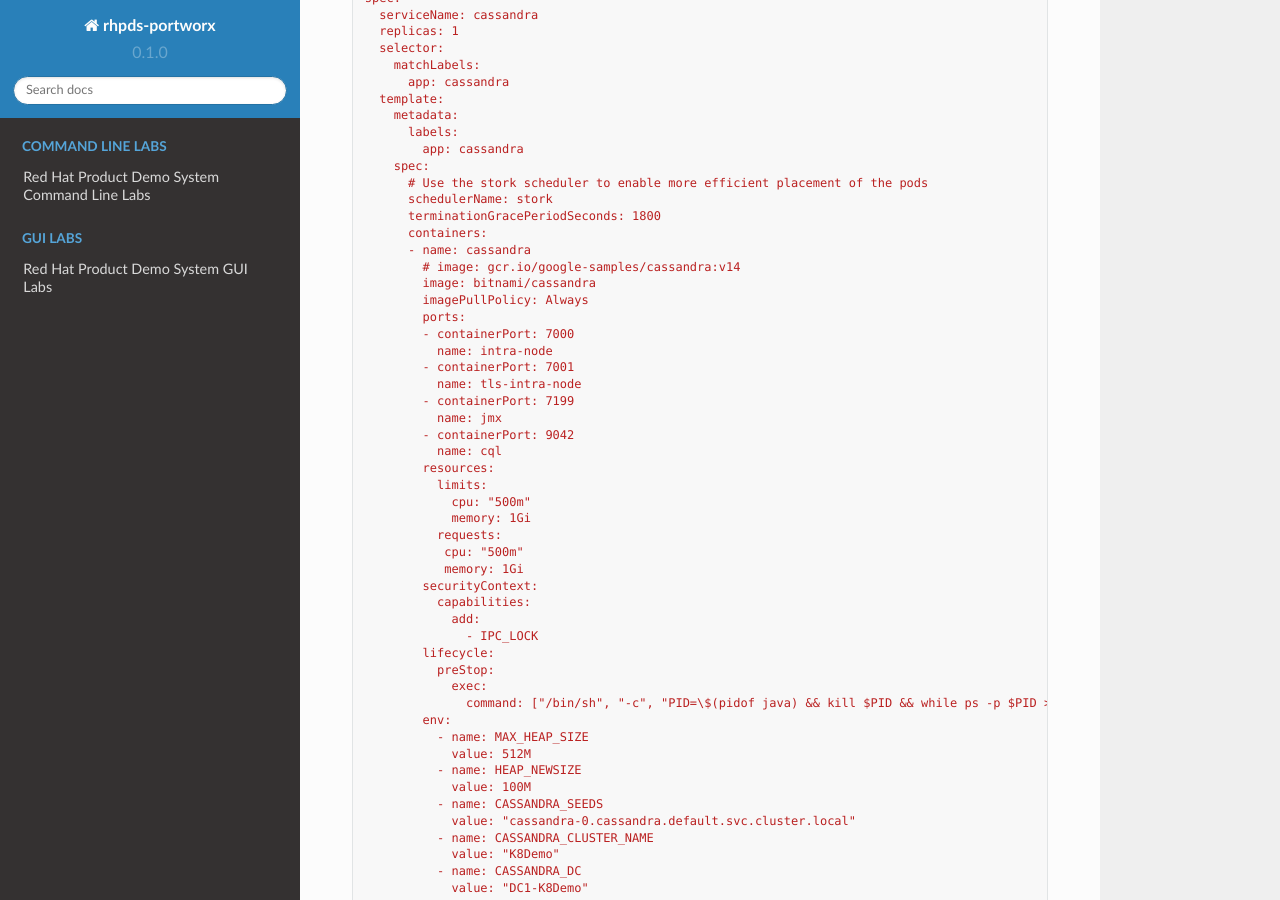
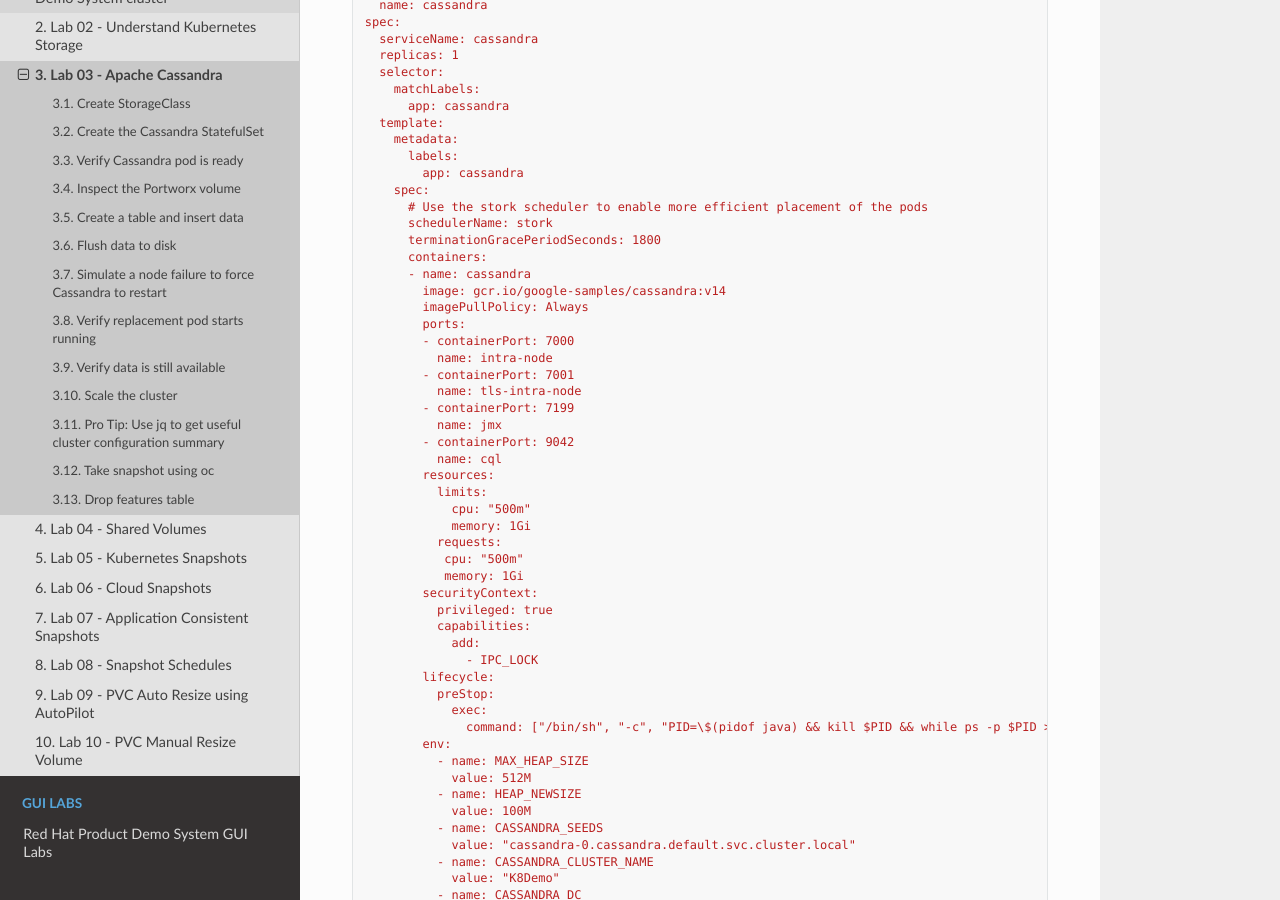
Before and after one commit to rhpds/pxe-rhdp-lab, a Sphinx documentation site: the page built from docs/source/cli-based-labs/apache-cassandra-cli.rst, in a window 1280 px wide and 900 px high, scrolled down 1499 px. Built offline with Sphinx 7.4.7 and the Read the Docs theme 2.0.0, drawn with Linux system fonts in a browser that asks for light colours; pages that are not in the unit, such as notebooks, are missing from menus; some of the changed text lies outside the part shown.

Commit message:
Add cassandra back

```diff
--- a/docs/source/cli-based-labs/apache-cassandra-cli.rst
+++ b/docs/source/cli-based-labs/apache-cassandra-cli.rst
@@ -78,8 +78,7 @@
         terminationGracePeriodSeconds: 1800
         containers:
         - name: cassandra
-          # image: gcr.io/google-samples/cassandra:v14
-          image: bitnami/cassandra
+          image: gcr.io/google-samples/cassandra:v14
           imagePullPolicy: Always
           ports:
           - containerPort: 7000
@@ -98,6 +97,7 @@
              cpu: "500m"
              memory: 1Gi
           securityContext:
+            privileged: true
             capabilities:
               add:
                 - IPC_LOCK
@@ -221,7 +221,7 @@
 
 .. code-block:: shell
 
-  oc exec -it cassandra-0 -- cqlsh cassandra-0.cassandra.default.svc.cluster.local
+  oc exec -it cqlsh -- cqlsh cassandra-0.cassandra.default.svc.cluster.local
 
 Create a keyspace with replication of 3 and insert some data:
 
@@ -302,7 +302,7 @@
 
 .. code-block:: shell
 
-  oc exec -it cassandra-0 -- cqlsh cassandra-0.cassandra.default.svc.cluster.local
+  oc exec -it cqlsh -- cqlsh cassandra-0.cassandra.default.svc.cluster.local
 
 Select rows from the keyspace we previously created:
 
@@ -371,7 +371,7 @@
 
 .. code-block:: shell
 
-  oc exec -it cassandra-0 -- cqlsh cassandra-0.cassandra.default.svc.cluster.local
+  oc exec -it cqlsh -- cqlsh cassandra-0.cassandra.default.svc.cluster.local
 
 .. code-block:: shell
 
@@ -429,7 +429,7 @@
 
 .. code-block:: shell
 
-  oc exec -it cassandra-0 -- cqlsh cassandra-0.cassandra.default.svc.cluster.local
+  oc exec -it cqlsh -- cqlsh cassandra-0.cassandra.default.svc.cluster.local
 
 .. code-block:: shell
 
@@ -571,6 +571,7 @@
              cpu: "500m"
              memory: 1Gi
           securityContext:
+            privileged: true
             capabilities:
               add:
                 - IPC_LOCK
@@ -664,7 +665,7 @@
 
 .. code-block:: shell
 
-  oc exec -it cassandra-0 -- cqlsh cassandra-restored-0.cassandra-restored.default.svc.cluster.local
+  oc exec -it cqlsh -- cqlsh cassandra-restored-0.cassandra-restored.default.svc.cluster.local
 
 Select rows from the keyspace we previously created:
 
--- a/docs/source/cli-based-labs/index-cli.rst
+++ b/docs/source/cli-based-labs/index-cli.rst
@@ -14,7 +14,7 @@
 
    explore-rhpds-cli
    review-k8s-storage-cli
-   # apache-cassandra-cli
+   apache-cassandra-cli
    shared-volumes-cli
    k8s-snapshots-cli
    cloud-snapshots-cli
```
